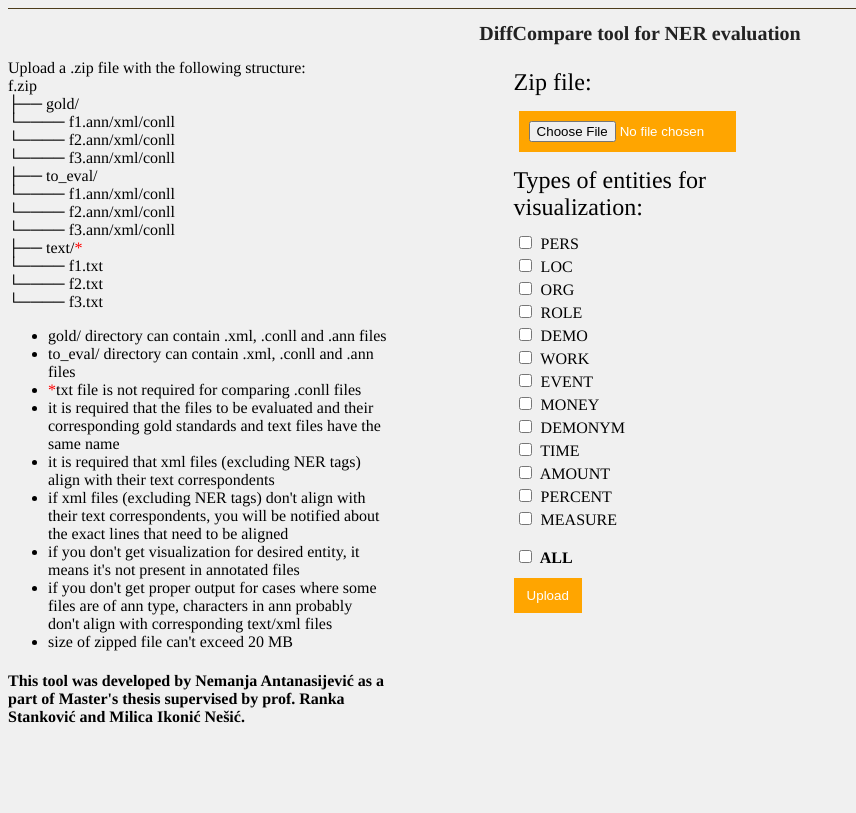
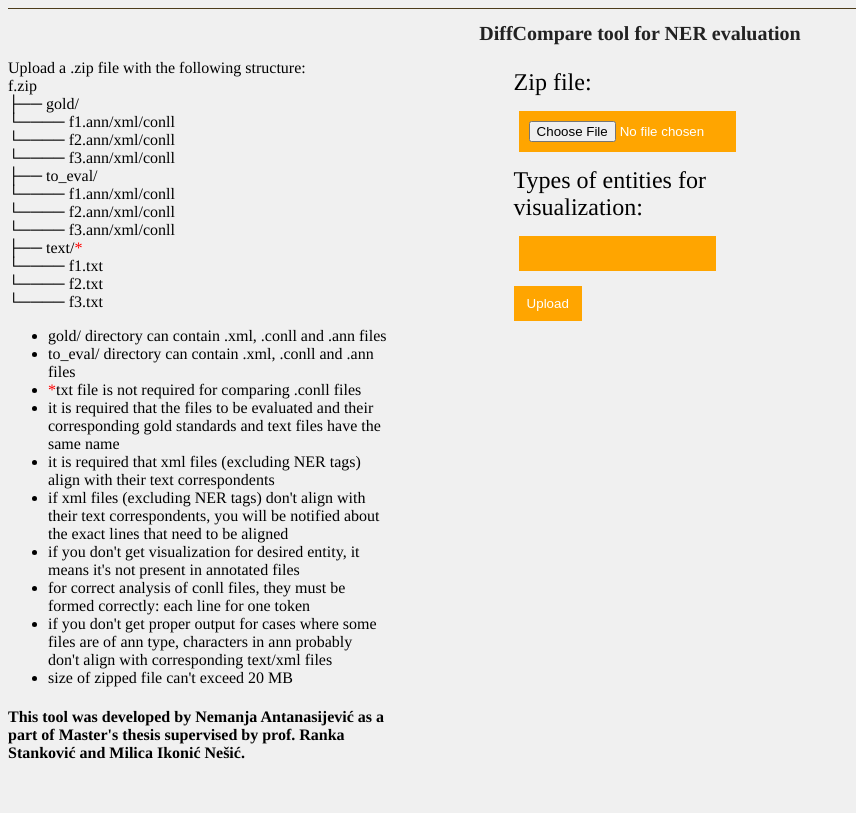
Before and after one commit to nemanjaant/DiffCompare, a Flask app: page / in a window 1280 px wide. Shown: the whole page, without its empty margins (0-856 px from the left). Run offline with Flask 2, Linux system fonts and the light colour scheme.

Commit message:
Add files via upload

```diff
--- a/templates/appInterface.html
+++ b/templates/appInterface.html
@@ -157,6 +157,7 @@
                     about the exact lines that need to be aligned</li>
 
                 <li>if you don't get visualization for desired entity, it means it's not present in annotated files</li>
+                <li>for correct analysis of conll files, they must be formed correctly: each line for one token</li>
                 <li>if you don't get proper output for cases where some files are of ann type, characters in ann probably don't align with corresponding text/xml files</li>
                 <li>size of zipped file can't exceed 20 MB</li>
 
@@ -174,63 +175,9 @@
                     <label for="entities" id="typesLabel">Types of entities for visualization:</label>
 
                     <div class="row">
-                        <input id="PERS" type="checkbox" name="entities" value="PERS">
-                        <label for="PERS">PERS</label>
-                    </div>
-                    <div class="row">
-                        <input id="LOC" type="checkbox" name="entities" value="LOC">
-                        <label for="LOC">LOC</label>
-                    </div>
-                    <div class="row">
-                        <input id="ORG" type="checkbox" name="entities" value="ORG">
-                        <label for="ORG">ORG</label>
-                    </div>
-                    <div class="row">
-                        <input id="ROLE" type="checkbox" name="entities" value="ROLE">
-                        <label for="ROLE">ROLE</label>
-                    </div>
-                    <div class="row">
-                        <input id="DEMO" type="checkbox" name="entities" value="DEMO">
-                        <label for="DEMO">DEMO</label>
-                    </div>
-                    <div class="row">
-                        <input id="WORK" type="checkbox" name="entities" value="WORK">
-                        <label for="WORK">WORK</label>
-                    </div>
-                    <div class="row">
-                        <input id="EVENT" type="checkbox" name="entities" value="EVENT">
-                        <label for="EVENT">EVENT</label>
-                    </div>
-                    <div class="row">
-                        <input id="MONEY" type="checkbox" name="entities" value="MONEY">
-                        <label for="MONEY">MONEY</label>
-                    </div>
-                    <div class="row">
-                        <input id="DEMONYM" type="checkbox" name="entities" value="DEMONYM">
-                        <label for="DEMONYM">DEMONYM</label>
-                    </div>
-                    <div class="row">
-                        <input id="TIME" type="checkbox" name="entities" value="TIME">
-                        <label for="TIME">TIME</label>
-                    </div>
-                    <div class="row">
-                        <input id="AMOUNT" type="checkbox" name="entities" value="AMOUNT">
-                        <label for="AMOUNT">AMOUNT</label>
-                    </div>
-                    <div class="row">
-                        <input id="PERCENT" type="checkbox" name="entities" value="PERCENT">
-                        <label for="PERCENT">PERCENT</label>
-                    </div>
-                    <div class="row">
-                        <input id="MEASURE" type="checkbox" name="entities" value="MEASURE">
-                        <label for="MEASURE">MEASURE</label>
+                         <input type="text" name="text" />
                     </div>
 
-
-                    <div class="row">
-                        <input id="ALL" type="checkbox" name="entities" value="ALL">
-                        <label for="ALL">ALL</label>
-                    </div>
                     <div class="row">
                         <input type="submit" value="Upload" />
                     </div>
```
